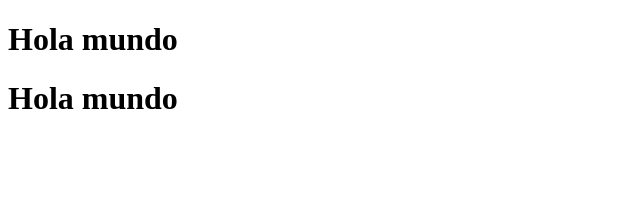
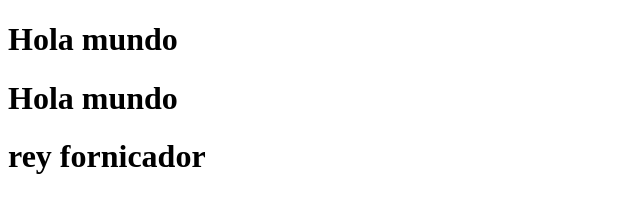
Before and after one commit to rob2373/holaGit, a plain HTML site: page hola.html in a window 1280 px wide. Shown: the whole page, without its empty margins (0-640 px from the left). Drawn offline with Linux system fonts and the light colour scheme.

Commit message:
agregando rey fornicador

```diff
--- a/hola.html
+++ b/hola.html
@@ -9,6 +9,6 @@
 <body>
     <h1>Hola mundo</h1>
     <h1>Hola mundo</h1>
-
+    <h1>rey fornicador</h1>
 </body>
 </html>
```
